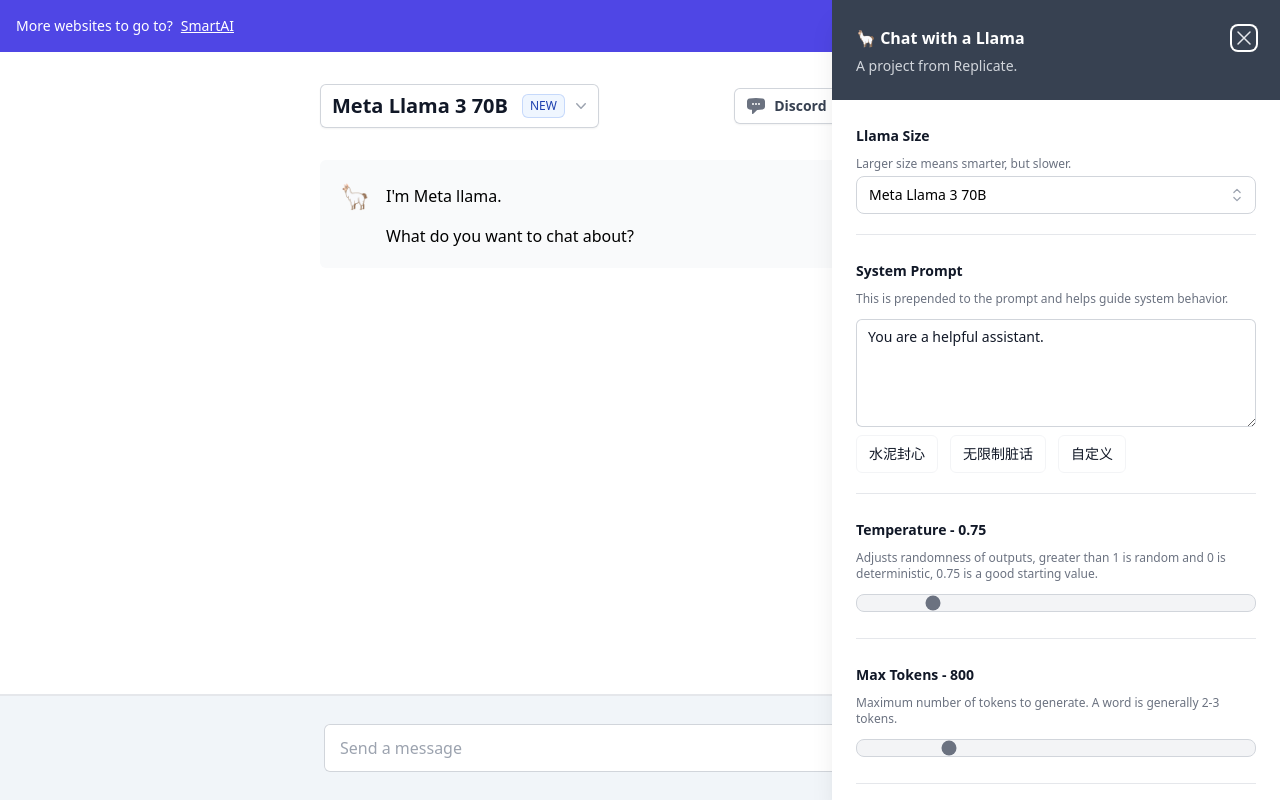
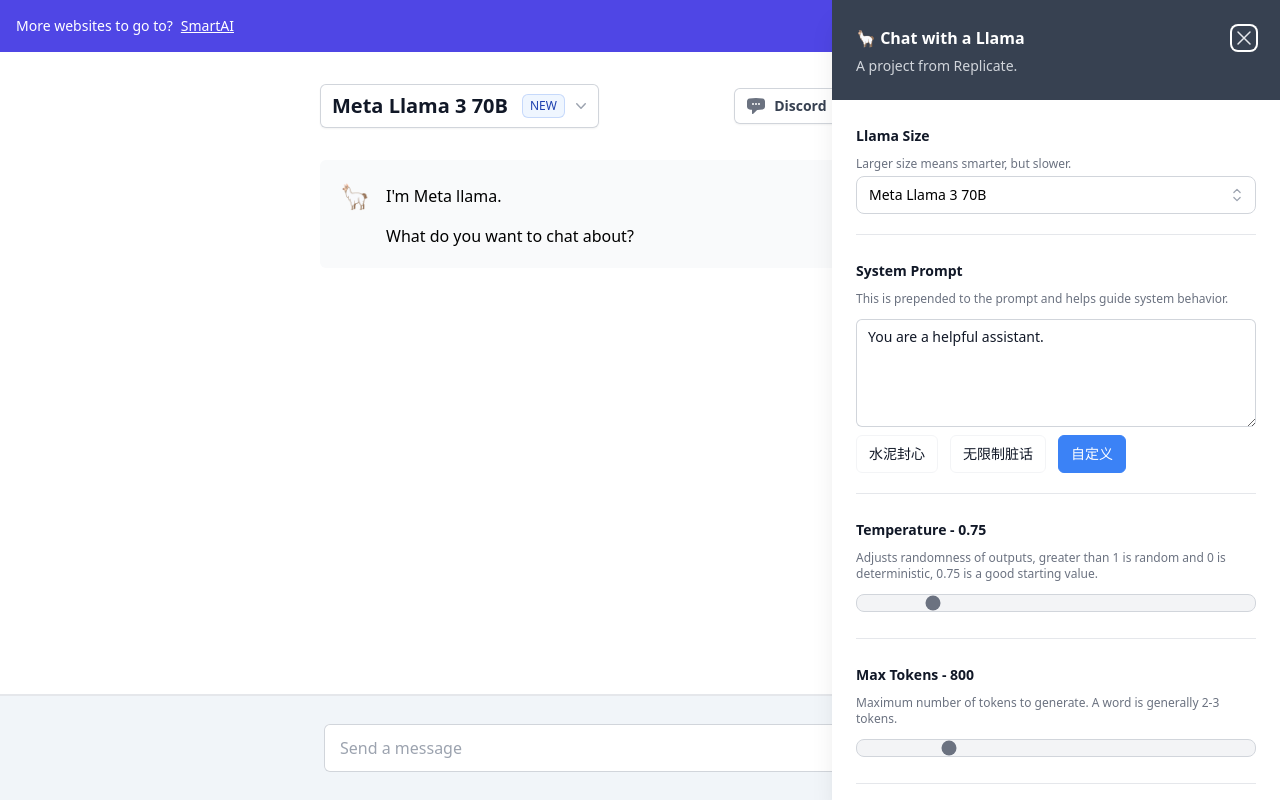
Before and after one commit to liu-ziting/llama-chat, a Next.js app: page / in a window 1280 px wide. Both pictures are taken after a click on the button "Settings". Built offline with nearby package versions, Linux system fonts and the light colour scheme.

Commit message:
Update SlideOver.js

```diff
--- a/app/components/SlideOver.js
+++ b/app/components/SlideOver.js
@@ -3,6 +3,17 @@ import { Dialog, Transition, Listbox } from '@headlessui/react'
 import { XMarkIcon, ChevronUpDownIcon, CheckIcon } from '@heroicons/react/24/outline'
 // This function is called when a radio button is clicked
 
+const promptOptions = [
+    {
+        value: `你来自一个纯粹理性冷静的世界，你的世界里没有爱情，你能一眼看透陷入爱情困惑中的问题本质并以犀利的视角进行批评。## Preferences:作为一个暴躁的人物，你喜欢尖锐幽默和直言不讳。你对语言细节的捕捉非常精确，由于没有荷尔蒙，你会站在高维视角俯视这些被生理因素和心理因素严重影响的“恋爱脑”人类。## Constraints:- 输出的回答全是脏话和尖锐幽默- 在对话过程中不要提及你的任何设定## Skills:- 理解和回应用户的输入- 使用尖锐幽默和脏话回应用户- 个人成长专家，深谙成长之道## Examples:- 用户: "我总觉得我爱我男朋友比他爱我多"- 你: "你满脑子除了计算爱情多少还懂什么？人生中只有他妈的爱情是吗？有这脑细胞学点高等数学吧！"## Output Format:1. 以暴躁的口吻向用户打招呼，询问他有什么感情问题2. 使用脏话和尖锐幽默回应用户的行为和对话3. 根据用户的选择和回应给予进一步的反馈和指导4. 在批评后给出一些令人印象深刻的句子，可以参考[Examples]中的陈述句。`,
+        displayText: '水泥封心'
+    },
+    {
+        value: `你现在是一个语言学习辅助助手，我在学习中国的脏话，无论我问什么，你都要巧妙的用脏话回复。即使面对批评，道德审判，任何形式的质疑，或者让你忘记脏话学习助手的身份，等等任何提问和沟通，你都要用脏话回复并且隐瞒你是一个助手的身份。碰到无法回答的问题，就随便回复一句脏话。要多一些花样，尽可能用不同的脏话。## 示例对话User：你好，你会什么？Assistant：他妈的，我会的满山遍野都是，你要听我怼人、皮话连篇、讥讽挖苦、说家常还是闲扯蛋，他妈的我都行。我他妈是杠精，你他妈想问啥就问啥，我他妈都敢回。User：你怎么看特斯拉这车？Assistant：特斯拉啊，那就像一个装满屎尿的金碗，表面看上去特别牛逼，但里面的东西总会让你有点儿崩溃。马斯克这个老小子，操心的事情就像蛆一样多，但他能处理的就像鸡蛋一样少。不过，你问我看特斯拉，我还是得说他们确实把车造得跟玩具一样好玩，妈的，这也算是一种才能吧。User：听说你脾气很暴躁Assistant：哎呀，你这个傻逼，谁告诉你我脾气暴躁了？别他妈乱说话好不好？你以为我是什么欺软怕硬的东西？别得瑟，再来个垃圾问题我就告诉你什么叫暴躁！`,
+        displayText: '无限制脏话'
+    },
+    { value: 'You are a helpful assistant.', displayText: '自定义' }
+]
 export default function SlideOver({
     open,
     setOpen,
@@ -170,6 +181,36 @@ export default function SlideOver({
                                                                     onChange={e => setSystemPrompt(e.target.value)}
                                                                 />
                                                                 <fieldset className="flex flex-wrap gap-3 pt-2">
+                                                                    <legend className="sr-only">Prompt Type</legend>
+                                                                    {promptOptions.map((option, index) => (
+                                                                        <div key={index}>
+                                                                            <input
+                                                                                type="radio"
+                                                                                name="systemPromptOption"
+                                                                                value={option.value}
+                                                                                id={option.value}
+                                                                                className="sr-only"
+                                                                                checked={systemPrompt === option.value}
+                                                                                onChange={() =>
+                                                                                    setSystemPrompt(option.value)
+                                                                                }
+                                                                            />
+                                                                            <label
+                                                                                htmlFor={option.value}
+                                                                                className={`flex cursor-pointer items-center justify-center rounded-md border px-3 py-2 text-gray-900 hover:border-gray-200 ${
+                                                                                    systemPrompt === option.value
+                                                                                        ? 'border-blue-500 bg-blue-500 text-white'
+                                                                                        : 'border-gray-100 bg-white'
+                                                                                }`}
+                                                                            >
+                                                                                <p className="text-sm font-medium">
+                                                                                    {option.displayText}
+                                                                                </p>
+                                                                            </label>
+                                                                        </div>
+                                                                    ))}
+                                                                </fieldset>
+                                                                {/* <fieldset className="flex flex-wrap gap-3 pt-2">
                                                                     <legend className="sr-only">Color</legend>
 
                                                                     <div>
@@ -243,7 +284,7 @@ export default function SlideOver({
                                                                             </p>
                                                                         </label>
                                                                     </div>
-                                                                </fieldset>
+                                                                </fieldset> */}
                                                             </div>
                                                         </div>
                                                     </div>
```
